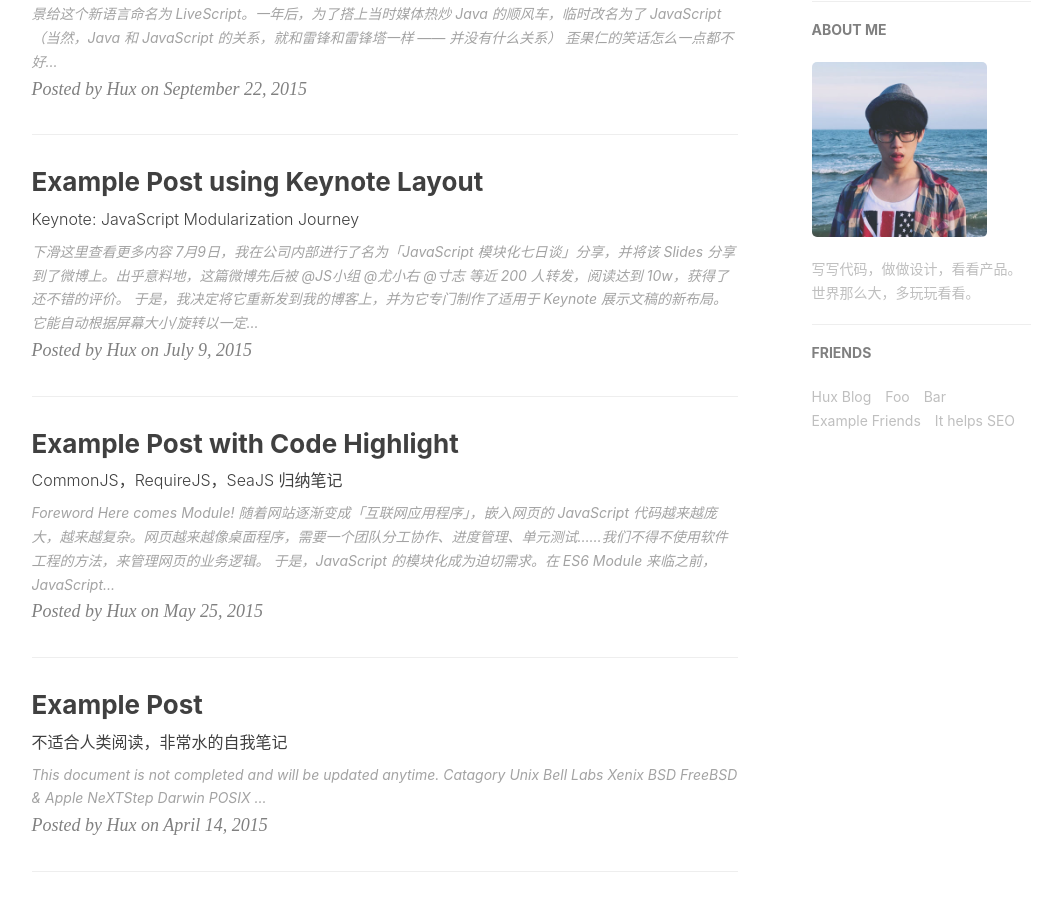
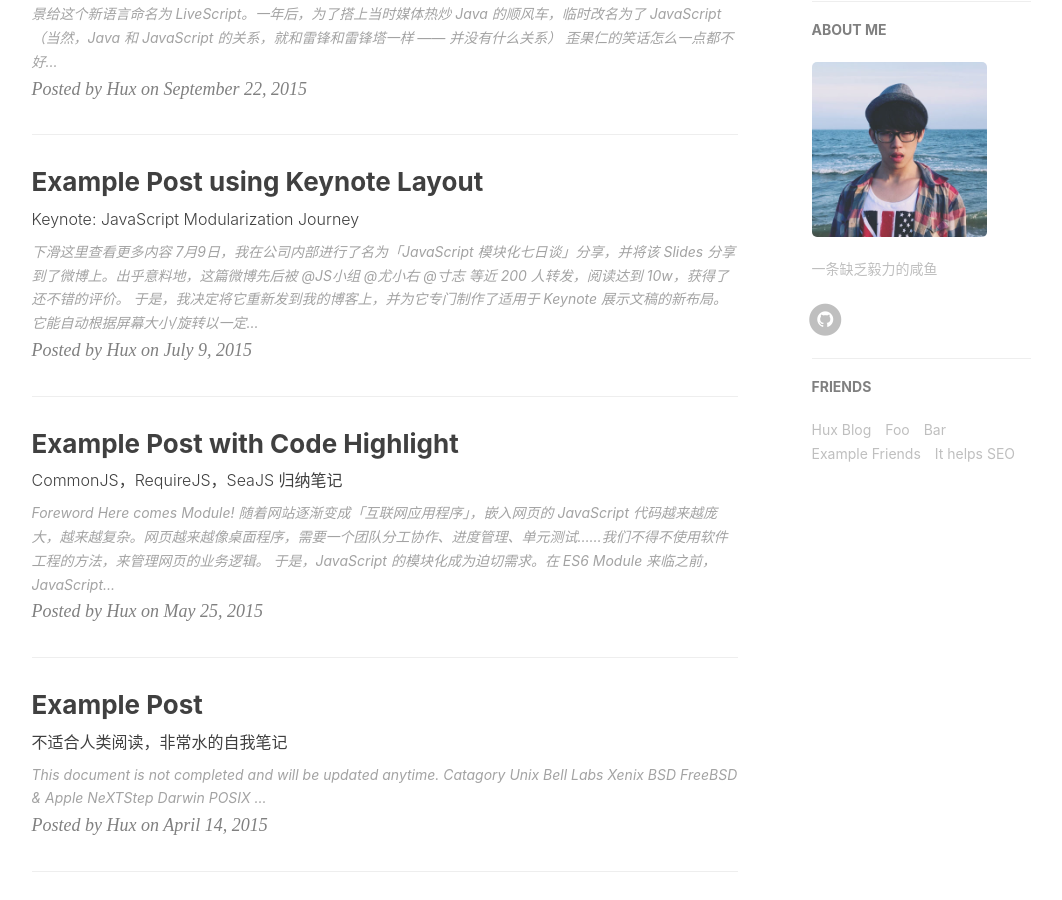
Before and after one commit to wiz-lee/wiz-lee.github.io, a Jekyll site: the page built from index.html, in a window 1280 px wide and 900 px high, scrolled down 564 px. Shown: the whole window, without its empty margins (136-1198 px from the left). Built offline with Jekyll 4.4.1, drawn with Linux system fonts in a browser that asks for light colours; nearby versions of some CDN libraries; the list of posts is cut into pages by our own code; comment, search, counter and statistics services are not loaded.

Commit message:
Update _config.yml

```diff
--- a/_config.yml
+++ b/_config.yml
@@ -3,7 +3,7 @@ title: Wiz's Blog
 SEOTitle: Wiz的博客 | Wiz's Blog
 header-img: img/home-bg.jpg
 email:  huxpro@gmail.com
-description: "描述"
+description: "Wiz的博客"
 keyword: "wiz-lee"
 url: "https://wizlee.cn"              # your host, for absolute URL
 baseurl: ""         # for example, '/blog' if your blog hosted on 'host/blog'
@@ -14,7 +14,7 @@ baseurl: ""         # for example, '/blog' if your blog hosted on 'host/blog'
 RSS: false
 #weibo_username:     huxpro
 #zhihu_username:     huxpro
-#github_username:    huxpro
+github_username:    wiz-lee
 #twitter_username:  huxpro
 #facebook_username:  huxpro
 
@@ -50,7 +50,7 @@ kramdown:
 #disqus_username: _your_disqus_short_name_
 
 # Duoshuo settings
-duoshuo_username: huxblog
+duoshuo_username: #huxblog
 # Share component is depend on Comment so we can NOT use share only.
 duoshuo_share: true                     # set to false if you want to use Comment without Sharing
 
@@ -68,7 +68,7 @@ ga_domain: huangxuan.me
 
 # Sidebar settings
 sidebar: true                           # whether or not using Sidebar.
-sidebar-about-description: "写写代码，做做设计，看看产品。世界那么大，多玩玩看看。"
+sidebar-about-description: "一条缺乏毅力的咸鱼"
 sidebar-avatar: /img/avatar-hux.jpg      # use absolute URL, seeing it's used in both `/` and `/about/`
 
 
```
